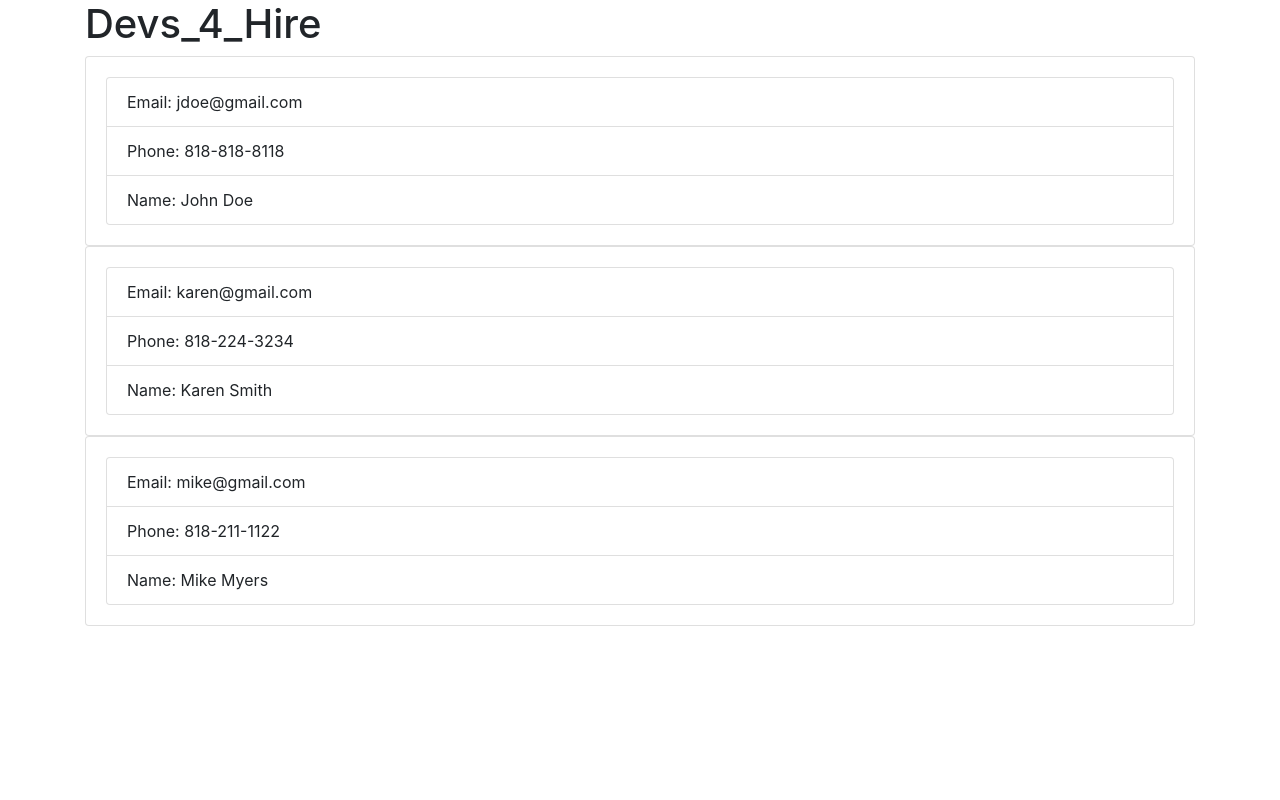
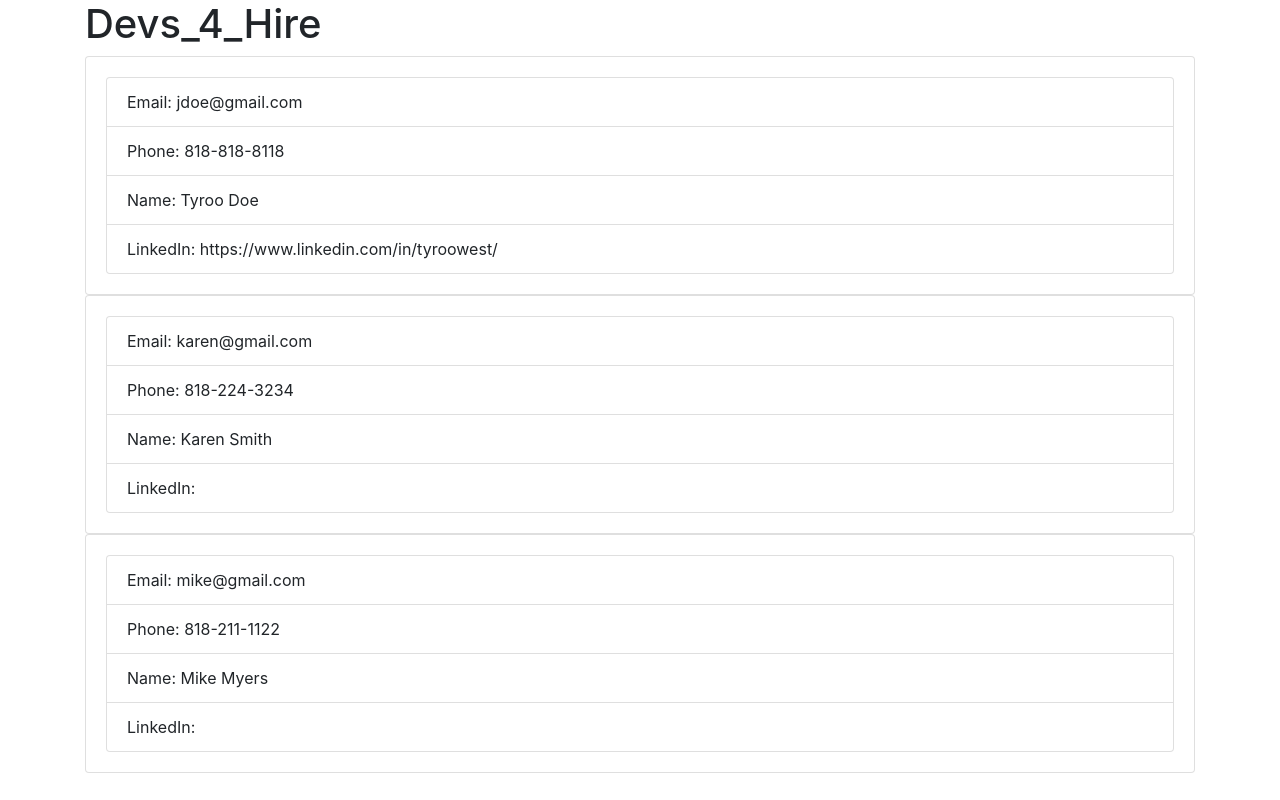
Before and after one commit to T-Wesst/Devs_4_Hire, a React (Create React App) app: page / in a window 1280 px wide. Built offline with nearby package versions, Linux system fonts and the light colour scheme.

Commit message:
import consumer, loop through applicants and render Jobseeker component with props

```diff
--- a/src/components/jobSeeker/JobSeeker.js
+++ b/src/components/jobSeeker/JobSeeker.js
@@ -1,17 +1,25 @@
 import React, { Component } from 'react';
+import { Consumer } from '../../context';
 // Subclass component
 export default class JobSeeker extends Component {
   render() {
     // destructuring props
-    const { name, email, phone } = this.props;
+    const { name, email, phone, linkedIn } = this.props;
+    return (
+      <Consumer>
+        {() => {
           return (
             <div className="card card-body">
               <ul className="list-group">
                 <li className="list-group-item">Email: {email}</li>
                 <li className="list-group-item">Phone: {phone}</li>
                 <li className="list-group-item">Name: {name}</li>
+                <li className="list-group-item">LinkedIn: {linkedIn}</li>
               </ul>
             </div>
           );
+        }}
+      </Consumer>
+    );
   }
 }
--- a/src/components/jobSeeker/JobSeekers.js
+++ b/src/components/jobSeeker/JobSeekers.js
@@ -1,45 +1,26 @@
 import React, { Component } from 'react';
 import JobSeeker from './JobSeeker';
-
+import { Consumer } from '../../context';
 export default class JobSeekers extends Component {
-  constructor() {
-    super();
-    this.state = {
-      contacts: [
-        {
-          id: 1,
-          name: 'John Doe',
-          email: 'jdoe@gmail.com',
-          phone: '818-818-8118'
-        },
-        {
-          id: 2,
-          name: 'Karen Smith',
-          email: 'karen@gmail.com',
-          phone: '818-224-3234'
-        },
-        {
-          id: 3,
-          name: 'Mike Myers',
-          email: 'mike@gmail.com',
-          phone: '818-211-1122'
-        }
-      ]
-    };
-  }
   render() {
-    const { contacts } = this.state;
     return (
-      <div>
-        {contacts.map(applicant => (
+      <Consumer>
+        {applicants => {
+          return (
+            <React.Fragment>
+              {applicants.map(applicant => (
                 <JobSeeker
                   key={applicant.id}
                   name={applicant.name}
                   email={applicant.email}
                   phone={applicant.phone}
+                  linkedIn={applicant.linkedIn}
                 />
               ))}
-      </div>
+            </React.Fragment>
+          );
+        }}
+      </Consumer>
     );
   }
 }
```
Lines whose indentation alone changed are shown as unchanged.
